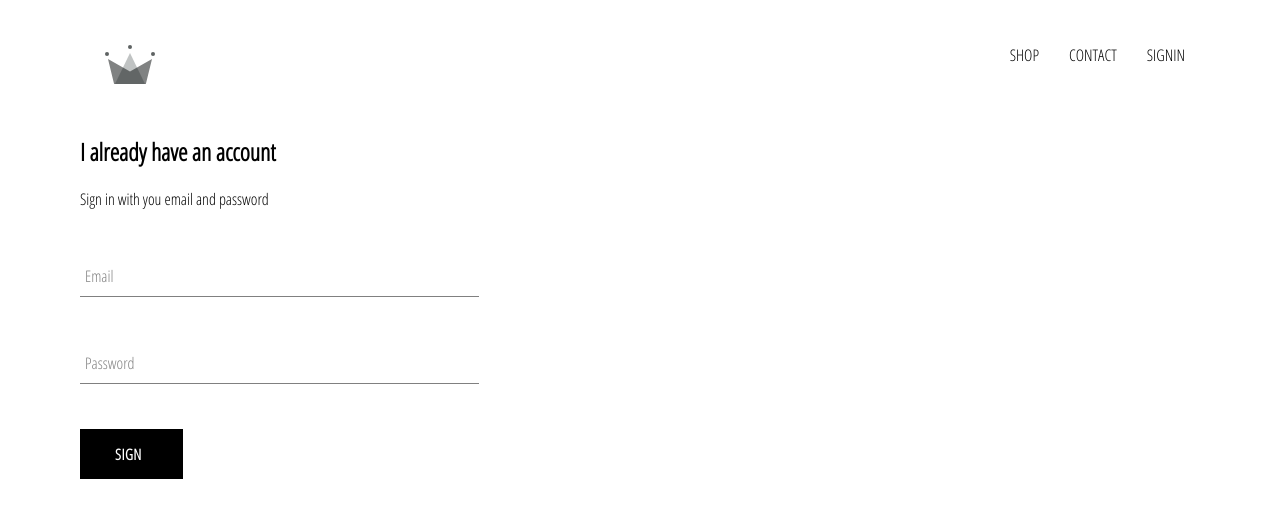
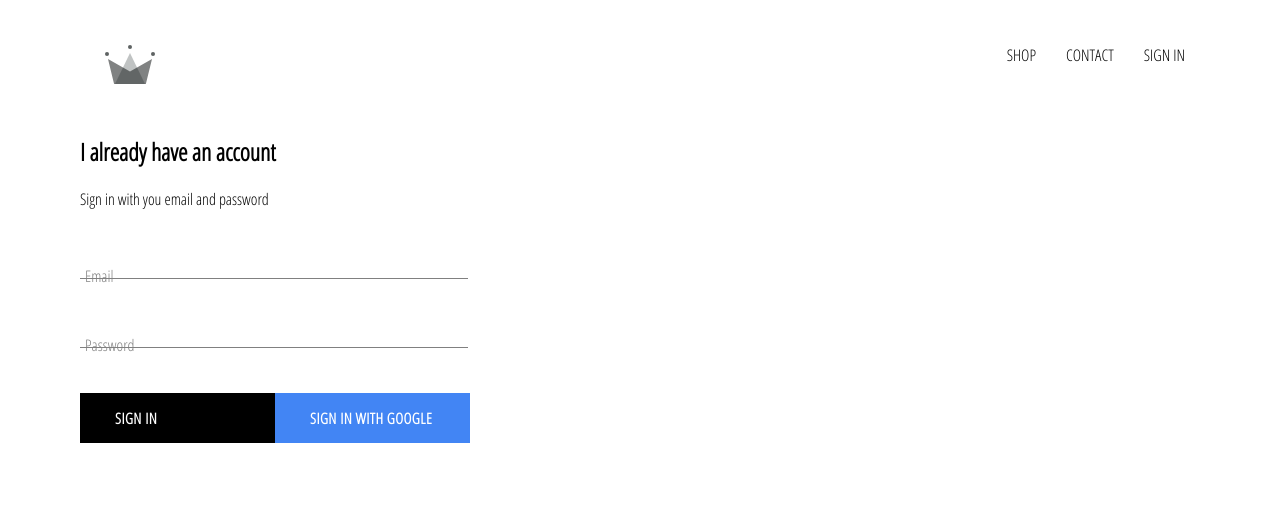
Before and after one commit to agashish/crown-clothing, a React (Create React App) app: page /signin in a window 1280 px wide. Shown: the top 518 px of the page. Built offline with nearby package versions, Linux system fonts and the light colour scheme; no server answers.

Commit message:
Add firebase, Use auth library to signin and signout along with styling

```diff
--- a/package.json
+++ b/package.json
@@ -8,11 +8,12 @@
     "@testing-library/user-event": "^7.1.2",
     "firebase": "^7.9.1",
     "gh-pages": "^2.2.0",
+    "node-pre-gyp": "^0.14.0",
     "node-sass": "^4.13.1",
     "react": "^16.12.0",
     "react-dom": "^16.12.0",
     "react-router-dom": "^5.1.2",
-    "react-scripts": "3.3.1"
+    "react-scripts": "^3.4.0"
   },
   "scripts": {
     "start": "react-scripts start",
--- a/src/App.js
+++ b/src/App.js
@@ -6,16 +6,46 @@
 import ShopPage from './pages/shop-page/shop-page.component';
 import Header from './components/header/header.component';
 import SignInAndSignUp from './pages/sign-in-and-sign-up/sign-in-and-sign-up.component';
+import { auth } from './firebase/firebase.utils';
 
 const HatsPage = props => {
   return (
     <h1>Hats Page - {props.match.params.menuItem}</h1>
   )
 }
-function App() {
+
+class App extends React.Component {
+
+  constructor() {
+    super();
+
+    this.state = {
+      currentUser: null
+    }
+  }
+
+  // #### FIRST TIME
+  unsubscribeAuth = null;
+  componentDidMount = () => {
+    console.log('componentDidMount')
+    this.unsubscribeAuth = auth.onAuthStateChanged((user) => {
+      console.log('OPEN SUBSCRIBER INVOKED')
+      console.log(user);
+      this.setState({
+        currentUser: user
+      })
+    })
+  }
+
+  // #### UNMOUNTED THE COMPONENT IF LEFT FROM DOM
+  ucomponentWillUnmount() {
+    this.unsubscribeAuth();
+  }
+
+  render() {
     return (
       <div>
-      <Header />
+        <Header currentUser={this.state.currentUser} />
         <Switch>
           <Route exact path="/" component={HomePage} />
           <Route path="/shop" component={ShopPage} />
@@ -24,5 +54,6 @@
       </div>
     );
   }
+}
 
 export default App;
--- a/src/components/custom-button/custom-button.component.jsx
+++ b/src/components/custom-button/custom-button.component.jsx
@@ -2,9 +2,9 @@
 
 import './custom-button.styles.scss';
 
-const CustomButton = ({children, ...otherProps}) => {
+const CustomButton = ({children, isGoogleSignIn, ...otherProps}) => {
     return (
-        <div className="custom-button" {...otherProps}>
+        <div className={`${isGoogleSignIn ? 'google-sign-in' : ''} custom-button`} {...otherProps}>
             {children}
         </div>
     )
--- a/src/components/custom-button/custom-button.styles.scss
+++ b/src/components/custom-button/custom-button.styles.scss
@@ -1,5 +1,5 @@
 .custom-button {
-    // min-width: 165px;
+    min-width: 125px;
     width: 8.5%;
     height: 50px;
     letter-spacing: 0.5px;
@@ -19,4 +19,15 @@
       color: black;
       border: 1px solid black;
     }
+
+    &.google-sign-in {
+      background-color: #4285f4;
+      color: white;
+
+      &:hover {
+        background-color: #357ae8;
+        border: none;
+      }
+    }
+
   }
--- a/src/components/form-input/form-input.styles.scss
+++ b/src/components/form-input/form-input.styles.scss
@@ -16,7 +16,7 @@
     background-color: white;
     color: $sub-color;
     font-size: 18px;
-    padding: 10px 10px 10px 5px;
+    // padding: 10px 10px 10px 5px;
     display: block;
     width: 100%;
     border: none;
--- a/src/components/header/header.component.jsx
+++ b/src/components/header/header.component.jsx
@@ -1,10 +1,10 @@
 import React from 'react';
 import { Link } from 'react-router-dom'
 import { ReactComponent as Logo } from './../../assets/crown.svg'
+import './header.styles.scss'
+import {auth} from './../../firebase/firebase.utils';
 
-import './header.styles.scss'
-
-const Header = () => {
+const Header = ({currentUser}) => {
     return (
         <div className='header'>
             <Link className='logo-container' to="/">
@@ -20,9 +20,16 @@
                     CONTACT
                 </Link>
 
-                <Link className='option' to="/signin">
-                    SIGNIN
-                </Link>
+                {
+                    currentUser ?
+                        <div className='option' onClick={() => auth.signOut()}>SIGN OUT</div>
+                    :
+                    <Link className='option' to="/signin">
+                        SIGN IN
+                    </Link>
+                }
+
+
             </div>
         </div>
     )
--- a/src/components/header/header.styles.scss
+++ b/src/components/header/header.styles.scss
@@ -20,6 +20,7 @@
 
       .option {
         padding: 10px 15px;
+        cursor: pointer;
       }
     }
   }
--- a/src/components/sign-in/sign-in.component.jsx
+++ b/src/components/sign-in/sign-in.component.jsx
@@ -5,6 +5,9 @@
 import FormInput from './../../components/form-input/form-input.component';
 
 import CustomButton from '../../components/custom-button/custom-button.component';
+
+import { signInWithGoogle } from './../../firebase/firebase.utils';
+
 
 class SignIn extends React.Component {
     constructor(props) {
@@ -45,9 +48,15 @@
                     <FormInput name="password" type="password" label="Password" value={this.state.password} handleChange={this.handleChange} required />
                     {/* <label>Password</label> */}
 
-                    <CustomButton type="submit">
-                        SIGN IN
-                    </CustomButton>
+                    <div className="buttons">
+                        <CustomButton type="submit">
+                            SIGN IN
+                        </CustomButton>
+
+                        <CustomButton onClick={signInWithGoogle} isGoogleSignIn>
+                            Sign In With Google
+                        </CustomButton>
+                    </div>
                 </form>
             </div>
         )
--- a/src/components/sign-in/sign-in.styles.scss
+++ b/src/components/sign-in/sign-in.styles.scss
@@ -11,12 +11,21 @@
     margin: 10px 0;
 }
 
+@mixin buttons {
+    .buttons {
+        display: flex;
+        justify-content: space-between;
+    }
+
+}
+
 .sign-in {
     @include addClassStyle();
     @include addNewDisplay();
 
-
     .title {
         @include addTitle();
     }
+
+    @include buttons();
 }
--- /dev/null
+++ b/src/firebase/firebase.utils.js
@@ -0,0 +1,30 @@
+import firebase from 'firebase/app';
+import 'firebase/firestore';
+import 'firebase/auth';
+
+const config = {
+    apiKey: "AIzaSyBkCmged6iKTqwG4nrDgQCgnVsgOtHS2RE",
+    authDomain: "crwn-db-76492.firebaseapp.com",
+    databaseURL: "https://crwn-db-76492.firebaseio.com",
+    projectId: "crwn-db-76492",
+    storageBucket: "crwn-db-76492.appspot.com",
+    messagingSenderId: "752872430224",
+    appId: "1:752872430224:web:2a42347eed09c025729615"
+};
+
+firebase.initializeApp(config);
+
+export const auth = firebase.auth();
+export const firestore = firebase.firestore();
+
+// #### IT WILL GIVE ACCESS OF GOOGLE AUTH PROVIDER CLASS FROM AUTH LIB.
+const provider = new firebase.auth.GoogleAuthProvider();
+
+// #### ALWAYS TRIGGER THE GOOGLE POPUP WHEN IT INVOKES
+provider.setCustomParameters({ prompt: 'select_account' })
+
+// #### INVOKE TO OPEN GOOGLE SININ POPUP OR OTHERS LIKE TWITTER | FACEBOOK - MULTIPLE POPUPS
+export const signInWithGoogle = () => auth.signInWithPopup(provider)
+
+// #### EXPORTED THE WHOLE LIBRARY
+export default firebase;
```
Also changed, not shown: 1 other file (tests, documents, lock files or other folders). Lines whose indentation alone changed are shown as unchanged.
